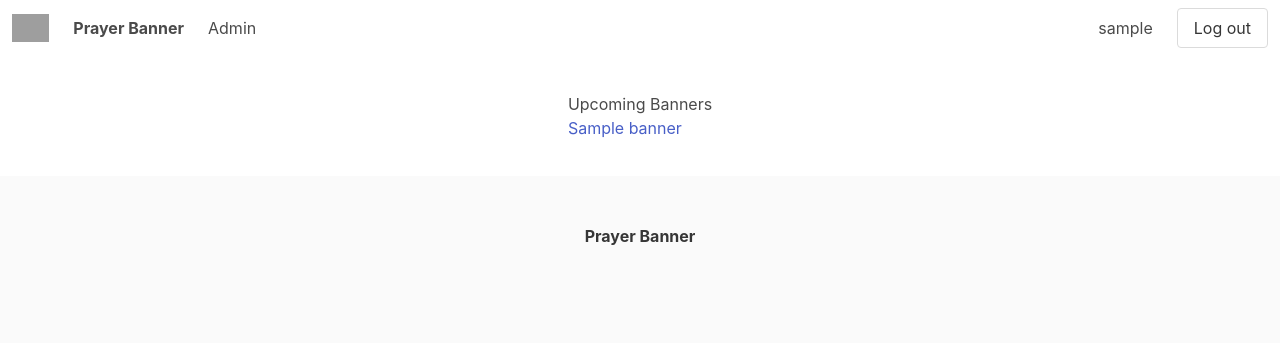
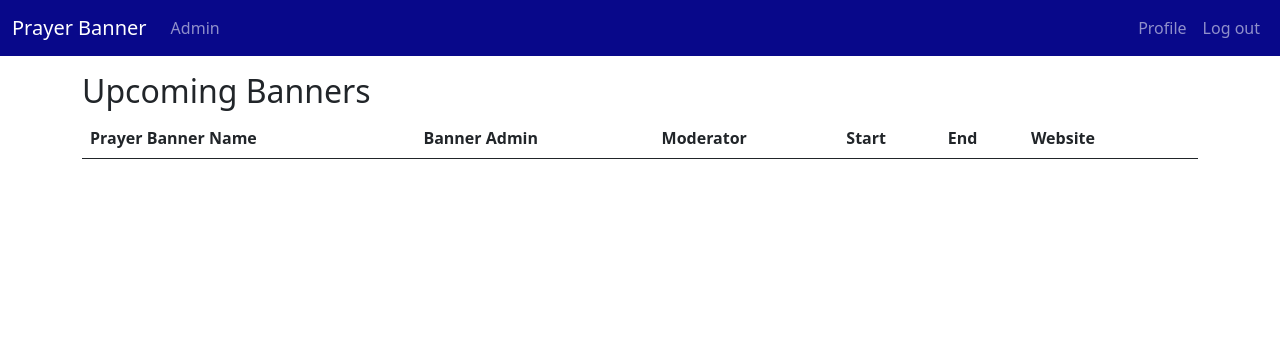
Before and after one commit to taylorvance/prayerbanner, a Django app: page /banners/ in a window 1280 px wide. Shown: the top 343 px of the page. Run offline with Django 3.2, Linux system fonts and the light colour scheme; a user stored in the database is signed in; tables that the repository leaves empty hold one stand-in row (values such as "Sample post"); lists and menus that the app fills with data are empty; grey boxes are pictures that could not be loaded.

Commit message:
I really fell behind on commits. Banner intervals calculator, banner list table, banner slots view, base template.

```diff
--- a/banners/models.py
+++ b/banners/models.py
@@ -1,5 +1,7 @@
 from django.db import models
 from django.conf import settings
+
+from datetime import timedelta
 
 
 class Banner(models.Model):
@@ -8,6 +10,7 @@ class Banner(models.Model):
     administrator = models.ForeignKey(settings.AUTH_USER_MODEL, null=True, blank=True, on_delete=models.SET_NULL, related_name='administered_banners')
     moderator = models.ForeignKey(settings.AUTH_USER_MODEL, null=True, blank=True, on_delete=models.SET_NULL, related_name='moderated_banners')
     name = models.CharField(max_length=255)
+    # Field for slot duration? Options 15, 30 (default). May not be changed after creation. It hasn't been needed for 30 years so I'll leave that scope uncrept.
     url = models.URLField(blank=True)
     start_at = models.DateTimeField()
     end_at = models.DateTimeField()
@@ -20,6 +23,27 @@ class Banner(models.Model):
     def __str__(self):
         return self.name
 
+    def intervals(self):
+        delta = 30
+        intervals = []
+
+        cur_datetime = self.start_at
+        i = 0
+
+        slots = list(self.slot_set.all())
+
+        while cur_datetime < self.end_at:
+            interval = {'i': i, 'start_at': cur_datetime, 'end_at': cur_datetime + timedelta(minutes=30)}
+
+            interval['slot'] = next((x for x in slots if x.start_at==interval['start_at']), None)
+
+            intervals.append(interval)
+
+            cur_datetime = interval['end_at']
+            i += 1
+
+        return intervals
+
 
 class Slot(models.Model):
     banner = models.ForeignKey(Banner, on_delete=models.CASCADE)
@@ -28,4 +52,5 @@ class Slot(models.Model):
     end_at = models.DateTimeField()
 
     class Meta:
-        ordering = ["banner", "start_at"]
+        unique_together = [['banner', 'start_at']]
+        ordering = ['banner', 'start_at']
--- a/banners/templates/banners/banner_list.html
+++ b/banners/templates/banners/banner_list.html
@@ -1,10 +1,46 @@
 {% extends "base.html" %}
 
 {% block content %}
-    <h2>Upcoming Banners</h2>
-    <ul>
-        {% for banner in object_list %}
-		<li><a href="/banners/view/{{ banner.pk }}">{{ banner.name }}</a></li>
-        {% endfor %}
-    </ul>
+<h2>Upcoming Banners</h2>
+
+{% load tz %}
+
+<table class="table">
+	<thead>
+		<tr>
+			<th scope="col">Prayer Banner Name</th>
+			<th scope="col">Banner Admin</th>
+			<th scope="col">Moderator</th>
+			<th scope="col">Start</th>
+			<th scope="col">End</th>
+			<th scope="col">Website</th>
+			{% if user.is_staff %}
+			<th scope="col"></th>
+			{% endif %}
+		</tr>
+	</thead>
+	<tbody>
+		{% for banner in object_list %}
+		<tr>
+			<th scope="row"><a href="/banners/{{ banner.pk }}">{{ banner.name }}</a></th>
+			<td>
+				<div><a href="mailto:{{ banner.administrator.email }}">{{ banner.administrator.get_full_name }}</a></div>
+				<div>{{ banner.administrator.phone_number }}</div>
+			</td>
+			<td>
+				<div><a href="mailto:{{ banner.moderator.email }}">{{ banner.moderator.get_full_name }}</a></div>
+				<div>{{ banner.moderator.phone_number }}</div>
+			</td>
+			<td>{{ banner.start_at | localtime }}</td>
+			<td>{{ banner.end_at | localtime }}</td>
+			<td><a href="{{ banner.website }}">{{ banner.website }}</a></td>
+			{% if user.is_staff %}
+			<td>
+				<a class="btn btn-primary btn-sm" href="/banners/{{ banner.pk }}/edit">Edit</a>
+			</td>
+			{% endif %}
+		</tr>
+		{% endfor %}
+	</tbody>
+</table>
 {% endblock %}
--- a/banners/urls.py
+++ b/banners/urls.py
@@ -4,6 +4,8 @@ from . import views
 
 urlpatterns = [
     path('', views.BannerList.as_view(), name='banner-list'),
-    path('view/<int:pk>/', views.BannerView.as_view(), name='banner-view'),
-    path('edit/<int:pk>/', views.BannerEdit.as_view(), name='banner-edit'),
+    path('<int:pk>/', views.BannerView.as_view(), name='banner-view'),
+    path('<int:pk>/edit/', views.BannerEdit.as_view(), name='banner-edit'),
+
+    path('<int:pk>/reserve/', views.reserve_slot, name='reserve-slot'),
 ]
--- a/banners/views.py
+++ b/banners/views.py
@@ -1,5 +1,5 @@
-from django.shortcuts import render
-from django.http import HttpResponse
+from django.shortcuts import render, redirect
+from django.contrib.auth.decorators import login_required
 from django.views.generic import ListView, DetailView
 from django.utils import timezone
 
@@ -7,8 +7,7 @@ from .models import Banner, Slot
 
 
 class BannerList(ListView):
-    model = Banner
-    # queryset = Banner.objects.get(end_at__gt=timezone.now())
+    queryset = Banner.objects.filter(end_at__gt=timezone.now())
     template_name = 'banners/banner_list.html'
 
 class BannerView(DetailView):
@@ -18,3 +17,28 @@ class BannerView(DetailView):
 class BannerEdit(DetailView):
     model = Banner
     template_name = 'banners/banner_edit.html'
+
+@login_required
+def reserve_slot(request, pk):
+    banner = Banner.objects.get(pk=pk)
+
+    if 'interval_idx' in request.POST and request.POST['interval_idx'].isnumeric():
+        interval = banner.intervals()[int(request.POST['interval_idx'])]
+
+        if interval['slot']:
+            #.error: slot already reserved
+            pass
+        else:
+            slot = Slot(banner=banner, user=request.user)
+            slot.start_at = interval['start_at']
+            slot.end_at = interval['end_at']
+            slot.save()
+
+            return redirect('/banners/{}'.format(banner.pk))
+            #.redir to thank you page with calendar downloads
+    elif 'release_slot_id' in request.POST and request.POST['release_slot_id'].isnumeric():
+        slot = Slot.objects.get(pk=int(request.POST['release_slot_id']))
+        if slot.user == request.user:
+            slot.delete()
+
+    return redirect('/banners/{}'.format(banner.pk))
--- a/prayerbanner/settings.py
+++ b/prayerbanner/settings.py
@@ -119,4 +119,8 @@ USE_TZ = True
 # Static files (CSS, JavaScript, Images)
 # https://docs.djangoproject.com/en/3.1/howto/static-files/
 
+# STATIC_ROOT = BASE_DIR / 'staticfiles'
 STATIC_URL = '/static/'
+STATICFILES_DIRS = [
+    BASE_DIR / 'static',
+]
--- a/website/templates/base.html
+++ b/website/templates/base.html
@@ -9,82 +9,49 @@
 		{% load static %}
 		<link rel="shortcut icon" type="image/png" href="{% static 'img/favicon.ico' %}"/>
 
-		<link rel="stylesheet" href="https://cdn.jsdelivr.net/npm/bulma@0.9.0/css/bulma.min.css">
-		<script src="https://code.jquery.com/jquery-3.5.1.min.js" integrity="sha256-9/aliU8dGd2tb6OSsuzixeV4y/faTqgFtohetphbbj0=" crossorigin="anonymous"></script>
-
-		<link href="https://fonts.googleapis.com/css2?family=Orbitron:wght@400;500&display=swap" rel="stylesheet">
+		<link href="https://cdn.jsdelivr.net/npm/bootstrap@5.0.0-beta1/dist/css/bootstrap.min.css" rel="stylesheet" integrity="sha384-giJF6kkoqNQ00vy+HMDP7azOuL0xtbfIcaT9wjKHr8RbDVddVHyTfAAsrekwKmP1" crossorigin="anonymous">
 
 		<link href="{% static 'css/styles.css' %}" rel="stylesheet">
-
-		<script>
-			$(document).ready(function() {
-				$(".navbar-burger").click(function() {
-					$(".navbar-burger").toggleClass("is-active");
-					$(".navbar-menu").toggleClass("is-active");
-				});
-			});
-		</script>
 	</head>
 	<body>
-		<div id="app" class="wrapper">
-			<nav class="navbar orbitron" role="navigation" aria-label="main navigation">
-				<div class="navbar-brand">
-					<a href="/" class="navbar-item">
-						<figure class="image">
-							<img src="{% static 'img/logo.svg' %}" alt="Prayer Banner" style="width:auto">
-						</figure>
-					</a>
+		<nav class="navbar navbar-expand-lg navbar-dark" style="background-color:#08088A">
+			<div class="container-fluid">
+				{% comment %}<img src="{% static 'img/banner.gif' %}" alt="Prayer Banner">{% endcomment %}
+				<a class="navbar-brand" href="/">Prayer Banner</a>
 
-					<a role="button" class="navbar-burger burger" aria-label="menu" aria-expanded="false" data-target="navMenu">
-						<span aria-hidden="true"></span>
-						<span aria-hidden="true"></span>
-						<span aria-hidden="true"></span>
-					</a>
-				</div>
+				<button class="navbar-toggler" type="button" data-bs-toggle="collapse" data-bs-target="#navbarSupportedContent" aria-controls="navbarSupportedContent" aria-expanded="false" aria-label="Toggle navigation">
+					<span class="navbar-toggler-icon"></span>
+				</button>
 
-				<div id="navMenu" class="navbar-menu">
-					<div class="navbar-start">
-						<a href="/" class="navbar-item"><strong>Prayer Banner</strong></a>
+				<div class="collapse navbar-collapse" id="navbarSupportedContent">
+					<ul class="navbar-nav me-auto mb-2 mb-lg-0">
 						{% if user.is_staff %}
-						<a href="/admin" class="navbar-item">Admin</a>
+						<li class="nav-item">
+							<a class="nav-link" href="/admin" class="navbar-item">Admin</a>
+						</li>
+						{% endif %}
+					</ul>
+
+					<ul class="navbar-nav ml-auto">
+						{% if user.is_authenticated %}
+						<li class="nav-item"><a class="nav-link" href="/account/profile" class="navbar-item">Profile</a></li>
+						<li class="nav-item"><a class="nav-link" href="/account/logout" class="navbar-item">Log out</a></li>
+						{% else %}
+						<li class="nav-item"><a class="nav-link" href="/signup" class="navbar-item">Sign up</a></li>
+						<li class="nav-item"><a class="nav-link" href="/account/login" class="navbar-item">Log in</a></li>
 						{% endif %}
 						</div>
-
-					<div class="navbar-end">
-						{% if user.is_authenticated %}
-						<a href="/account/profile" class="navbar-item">{{ user.username }}</a>
-						{% endif %}
-						<div class="navbar-item">
-							<div class="buttons">
-								{% if user.is_authenticated %}
-								<a href="/account/logout" class="button is-outlined">Log out</a>
-								{% else %}
-								<a href="/signup" class="button is-outlined is-primary"><strong>Sign up</strong></a>
-								<a href="/account/login" class="button is-outlined">Log in</a>
-								{% endif %}
-							</div>
-						</div>
+					</ul>
 				</div>
 			</div>
 		</nav>
 
-			<section class="section">
-				<div class="container">
-					<div class="columns is-centered">
-						<div class="column is-narrow" style="max-width:100vw; padding:0 5vw;">
+		<div class="container" style="padding-top:1em">
 			{% block content %}<p>placeholder content...</p>{% endblock content %}
 		</div>
-					</div>
-				</div>
-			</section>
-		</div>
-
-		<footer class="footer">
-			<div class="content has-text-centered">
-				<strong class="orbitron">Prayer Banner</strong>
-			</div>
-		</footer>
 
 		{% block scripts %}{% endblock scripts %}
+
+		<script src="https://cdn.jsdelivr.net/npm/bootstrap@5.0.0-beta1/dist/js/bootstrap.bundle.min.js" integrity="sha384-ygbV9kiqUc6oa4msXn9868pTtWMgiQaeYH7/t7LECLbyPA2x65Kgf80OJFdroafW" crossorigin="anonymous"></script>
 	</body>
 </html>
--- a/website/urls.py
+++ b/website/urls.py
@@ -1,6 +1,6 @@
 from django.urls import path
 
-from . import views
+# from . import views
 from banners import views as banner_views
 
 urlpatterns = [
```
Also changed, not shown: banners/templates/banners/banner_view.html (+55 -1 lines), static/img/banner.gif (added), static/img/favicon.ico (added), 1 other file. Lines whose indentation alone changed are shown as unchanged.
